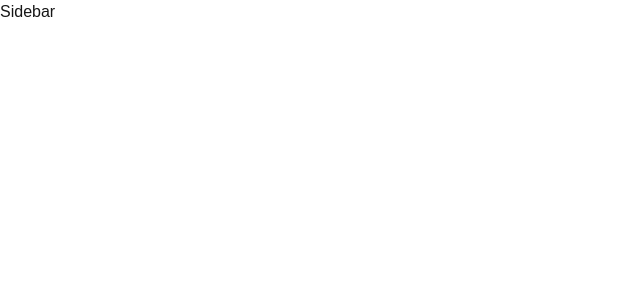
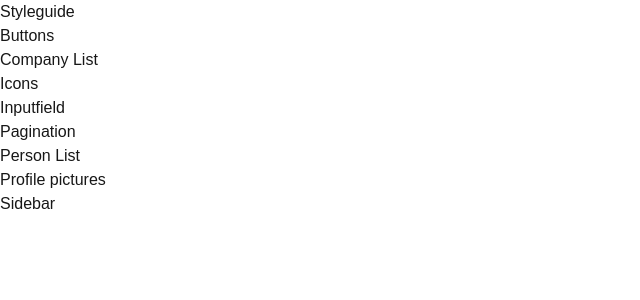
Before and after one commit to Gershwen/project-finance-app, a Next.js app in the folder personal-finance-app/: page /styleguide in a window 1280 px wide. Shown: the top 300 px of the page, without its empty margins (0-640 px from the left). Built offline with nearby package versions, Linux system fonts and the light colour scheme.

Commit message:
set up styleguide routes

```diff
--- /dev/null
+++ b/personal-finance-app/src/app/styleguide/buttons/page.tsx
@@ -0,0 +1,7 @@
+ const StyleguideButtons = () => {
+    return(
+        <div>Buttons</div>
+    )
+}
+
+export default StyleguideButtons;
--- /dev/null
+++ b/personal-finance-app/src/app/styleguide/companylist/page.tsx
@@ -0,0 +1,7 @@
+const StyleguideCompanyList = () => {
+    return(
+        <div>Company List</div>
+    )
+}
+
+export default StyleguideCompanyList;
--- /dev/null
+++ b/personal-finance-app/src/app/styleguide/icons/page.tsx
@@ -0,0 +1,7 @@
+const StyleguideIcons = () => {
+    return(
+        <div>Icons</div>
+    )
+}
+
+export default StyleguideIcons;
--- /dev/null
+++ b/personal-finance-app/src/app/styleguide/inputfield/page.tsx
@@ -0,0 +1,7 @@
+const StyleguideInputField = () => {
+    return(
+        <div>Input field</div>
+    )
+}
+
+export default StyleguideInputField;
--- a/personal-finance-app/src/app/styleguide/page.tsx
+++ b/personal-finance-app/src/app/styleguide/page.tsx
@@ -1,9 +1,21 @@
-const Styleguide = ()=>{
-    return(
-        <main>
-            <a href="sidebar">Sidebar</a>
-        </main>
-    )
+import Link from 'next/link';
+
+const Styleguide = () => {
+  return (
+    <div>
+      <h1>Styleguide</h1>
+      <ul>
+        <li><Link href="/styleguide/buttons">Buttons</Link></li>
+        <li><Link href="/styleguide/companylist">Company List</Link></li>
+        <li><Link href="/styleguide/icons">Icons</Link></li>
+        <li><Link href="/styleguide/inputfield">Inputfield</Link></li>
+        <li><Link href="/styleguide/pagination">Pagination</Link></li>
+        <li><Link href="/styleguide/personlist">Person List</Link></li>
+        <li><Link href="/styleguide/profilepictures">Profile pictures</Link></li>
+        <li><Link href="/styleguide/sidebar">Sidebar</Link></li>
+      </ul>
+    </div>
+  );
 }
 
-export default Styleguide
+export default Styleguide;
--- /dev/null
+++ b/personal-finance-app/src/app/styleguide/pagination/page.tsx
@@ -0,0 +1,7 @@
+const StyleguidePagination = () => {
+    return(
+        <div>Pagination</div>
+    )
+}
+
+export default StyleguidePagination;
--- /dev/null
+++ b/personal-finance-app/src/app/styleguide/personlist/page.tsx
@@ -0,0 +1,7 @@
+const StyleguidePersonList = () => {
+    return(
+        <div>Person list</div>
+    )
+}
+
+export default StyleguidePersonList;
--- /dev/null
+++ b/personal-finance-app/src/app/styleguide/profilepictures/page.tsx
@@ -0,0 +1,7 @@
+const StyleguideProfilePictures = () => {
+    return(
+        <div>Profile pictures</div>
+    )
+}
+
+export default StyleguideProfilePictures;
--- /dev/null
+++ b/personal-finance-app/src/app/styleguide/sidebar/page.tsx
@@ -0,0 +1,7 @@
+const StyleguideSidebar = () => {
+    return(
+        <div>Sidebar</div>
+    )
+}
+
+export default StyleguideSidebar;
```
